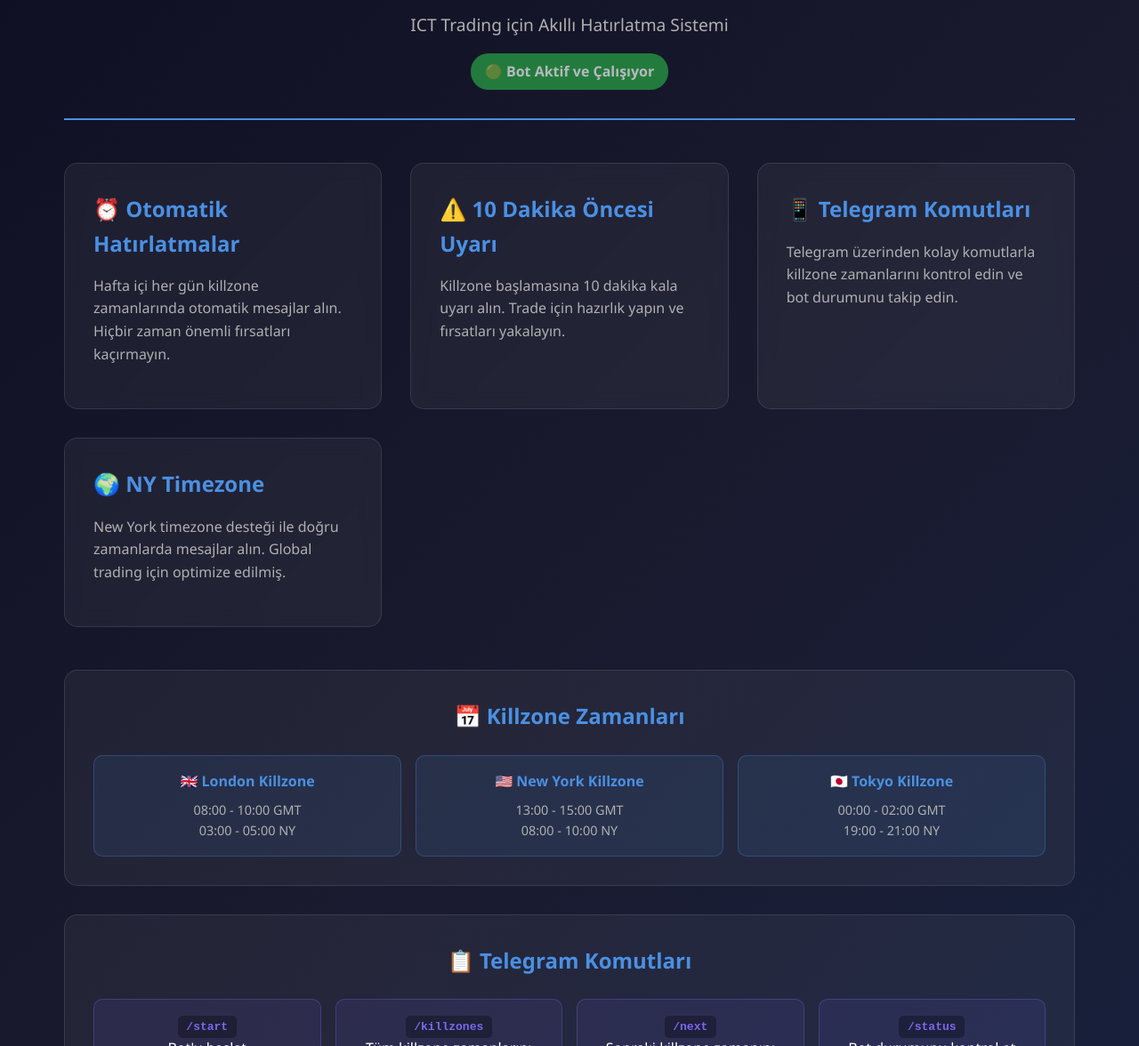
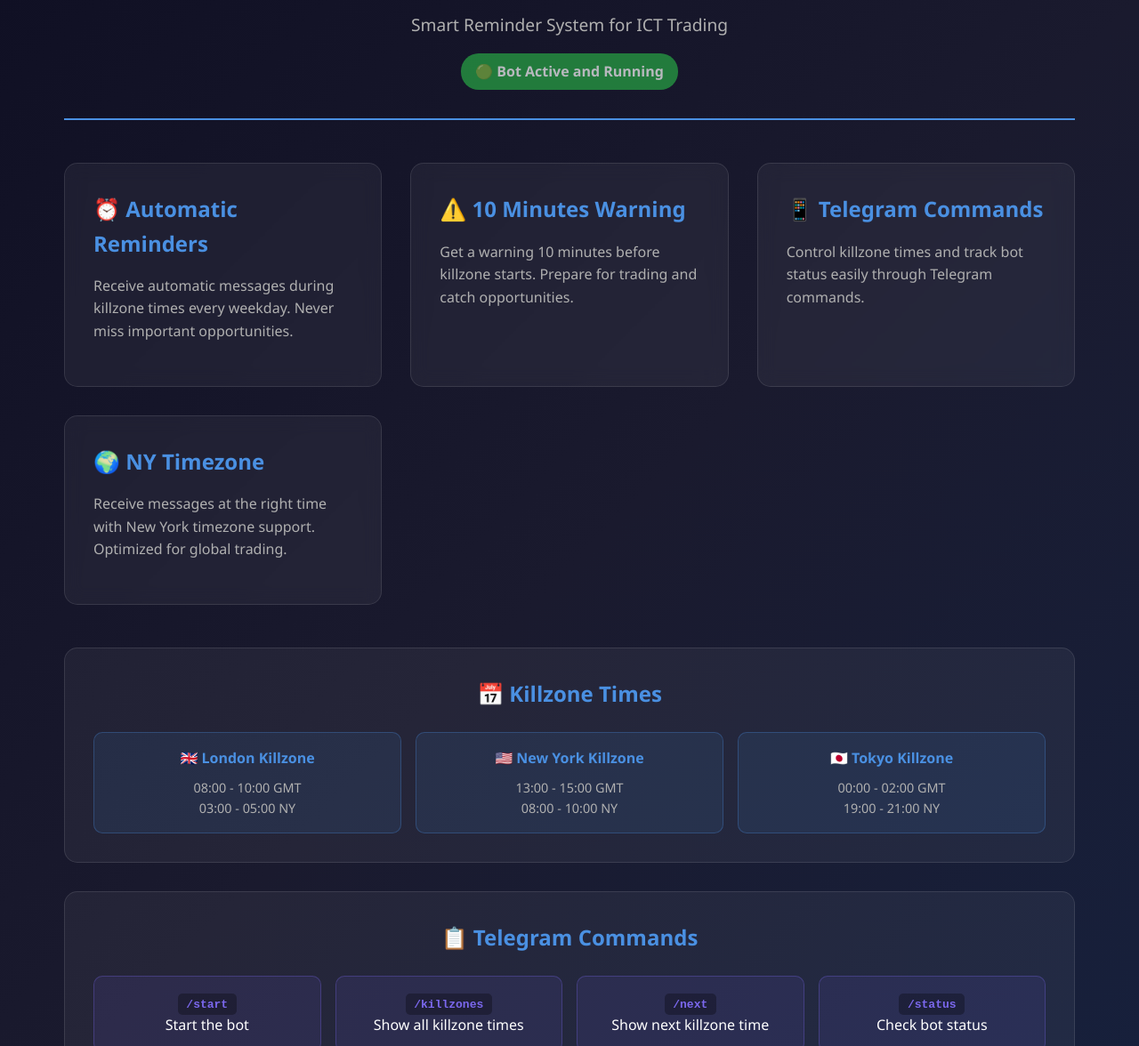
Before and after one commit to AlgoWolfx/Killzonebot, a website: page public/index.html in a window 1280 px wide. Shown: the part 144-1320 px from the top of the page at 89% size. Drawn offline with Linux system fonts and the light colour scheme.

Commit message:
Translate index page to English

```diff
--- a/public/index.html
+++ b/public/index.html
@@ -212,34 +212,34 @@
     <div class="container">
         <div class="header">
             <h1>🤖 Killzone Bot</h1>
-            <p>ICT Trading için Akıllı Hatırlatma Sistemi</p>
-            <div class="status">🟢 Bot Aktif ve Çalışıyor</div>
+            <p>Smart Reminder System for ICT Trading</p>
+            <div class="status">🟢 Bot Active and Running</div>
         </div>
 
         <div class="features">
             <div class="feature-card">
-                <h3>⏰ Otomatik Hatırlatmalar</h3>
-                <p>Hafta içi her gün killzone zamanlarında otomatik mesajlar alın. Hiçbir zaman önemli fırsatları kaçırmayın.</p>
+                <h3>⏰ Automatic Reminders</h3>
+                <p>Receive automatic messages during killzone times every weekday. Never miss important opportunities.</p>
             </div>
 
             <div class="feature-card">
-                <h3>⚠️ 10 Dakika Öncesi Uyarı</h3>
-                <p>Killzone başlamasına 10 dakika kala uyarı alın. Trade için hazırlık yapın ve fırsatları yakalayın.</p>
+                <h3>⚠️ 10 Minutes Warning</h3>
+                <p>Get a warning 10 minutes before killzone starts. Prepare for trading and catch opportunities.</p>
             </div>
 
             <div class="feature-card">
-                <h3>📱 Telegram Komutları</h3>
-                <p>Telegram üzerinden kolay komutlarla killzone zamanlarını kontrol edin ve bot durumunu takip edin.</p>
+                <h3>📱 Telegram Commands</h3>
+                <p>Control killzone times and track bot status easily through Telegram commands.</p>
             </div>
 
             <div class="feature-card">
                 <h3>🌍 NY Timezone</h3>
-                <p>New York timezone desteği ile doğru zamanlarda mesajlar alın. Global trading için optimize edilmiş.</p>
+                <p>Receive messages at the right time with New York timezone support. Optimized for global trading.</p>
             </div>
         </div>
 
         <div class="killzone-times">
-            <h2>📅 Killzone Zamanları</h2>
+            <h2>📅 Killzone Times</h2>
             <div class="time-grid">
                 <div class="time-item">
                     <h4>🇬🇧 London Killzone</h4>
@@ -260,23 +260,23 @@
         </div>
 
         <div class="commands">
-            <h2>📋 Telegram Komutları</h2>
+            <h2>📋 Telegram Commands</h2>
             <div class="command-list">
                 <div class="command-item">
                     <code>/start</code>
-                    <p>Bot'u başlat</p>
+                    <p>Start the bot</p>
                 </div>
                 <div class="command-item">
                     <code>/killzones</code>
-                    <p>Tüm killzone zamanlarını göster</p>
+                    <p>Show all killzone times</p>
                 </div>
                 <div class="command-item">
                     <code>/next</code>
-                    <p>Sonraki killzone zamanını göster</p>
+                    <p>Show next killzone time</p>
                 </div>
                 <div class="command-item">
                     <code>/status</code>
-                    <p>Bot durumunu kontrol et</p>
+                    <p>Check bot status</p>
                 </div>
             </div>
         </div>
```
